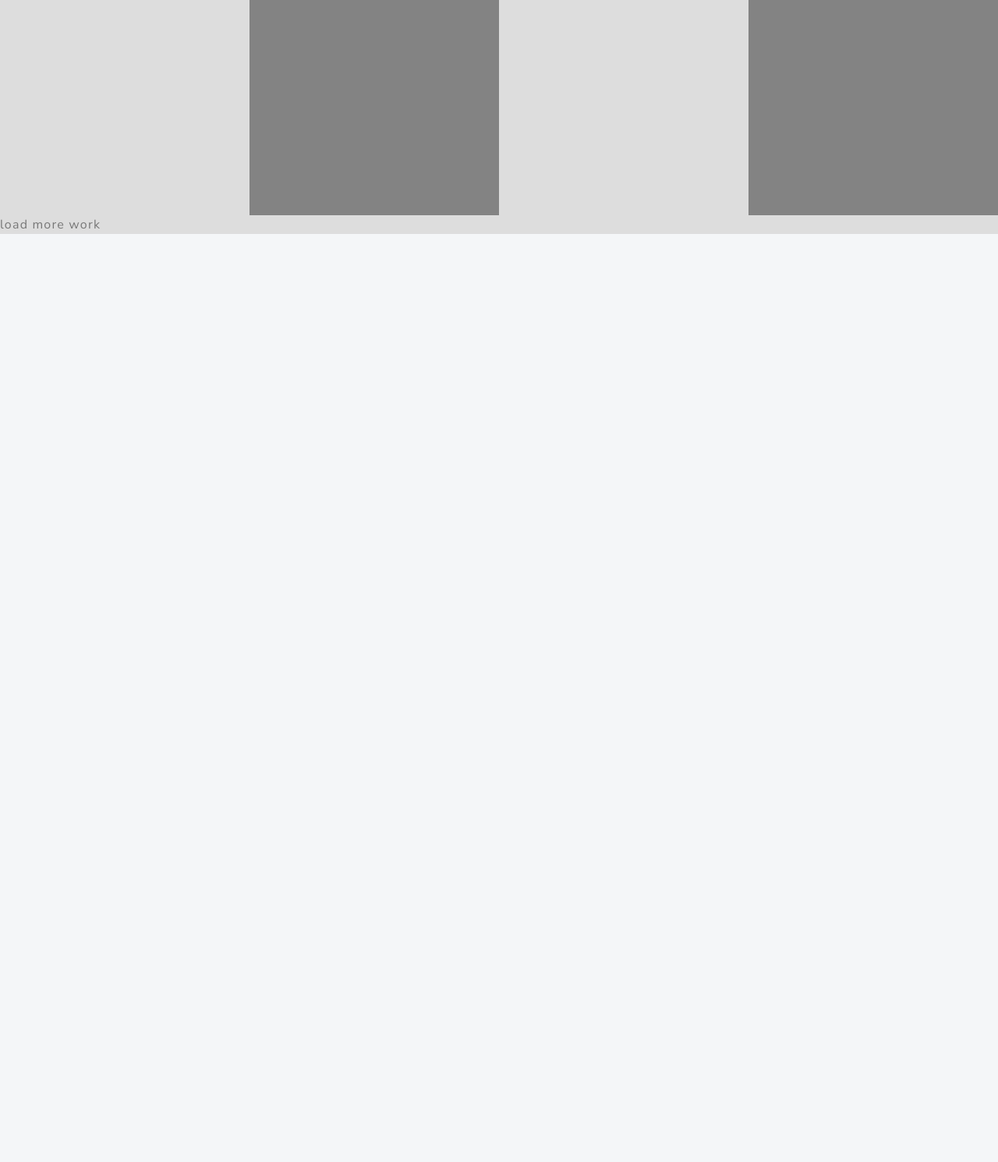
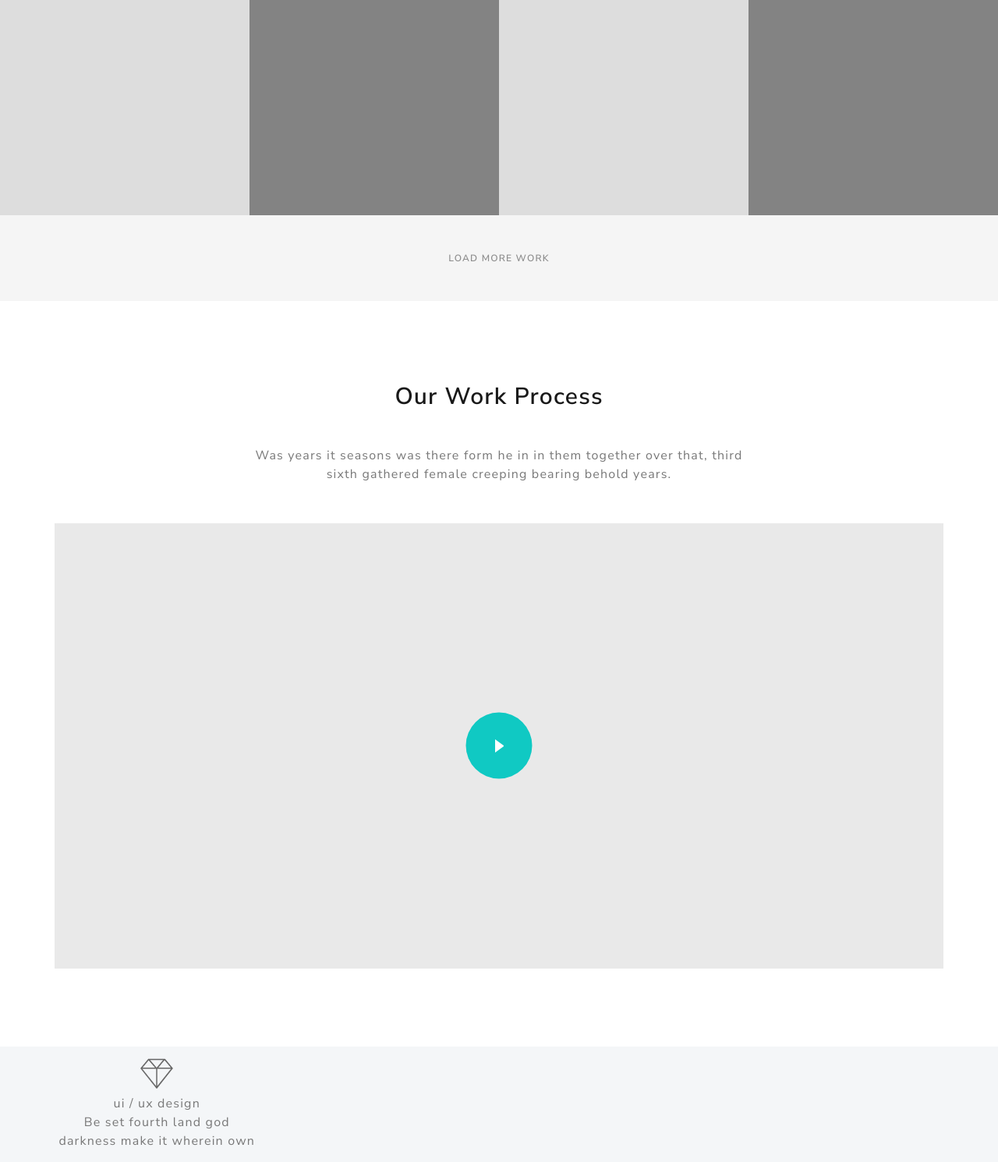
Before and after one commit to ivanchikap/piroll, a website: page src/index.html in a window 1280 px wide. Shown: the part 2571-4061 px from the top of the page at 78% size. Before the commit the page ends 2871 px from the top, so only its background shows below. Drawn offline with nearby package versions, Linux system fonts and the light colour scheme; files that its build step writes are made by us from their sources.

Commit message:
working on service section

```diff
--- a/src/css/_about.scss
+++ b/src/css/_about.scss
@@ -1,26 +1,5 @@
 .about {
   background-color: #fff;
 
-  &__title {
-    color: #191919;
-    font-size: 30px;
-    font-weight: 600;
-  }
-  &__text {
-    color: #787878;
-    font-size: 16px;
-    font-weight: 400;
-    line-height: 24px;
-    margin: 41px 0 37px;
 
-    @include tablet {
-      margin: 36px 0 32px;
-    }
-    @include mobile-large {
-      margin: 32px 0 28px;
-    }
-    @include mobile {
-      margin: 20px 0 16px;
-    }
-  }
 }
--- a/src/css/_def-component.scss
+++ b/src/css/_def-component.scss
@@ -11,3 +11,26 @@
 .btn.btn--default {
   background-color: #10c9c3;
 }
+
+.title {
+  color: #191919;
+  font-size: 30px;
+  font-weight: 600;
+}
+.text {
+  color: #787878;
+  font-size: 16px;
+  font-weight: 400;
+  line-height: 24px;
+  margin: 41px 0 37px;
+
+  @include tablet {
+    margin: 36px 0 32px;
+  }
+  @include mobile-large {
+    margin: 32px 0 28px;
+  }
+  @include mobile {
+    margin: 20px 0 16px;
+  }
+}
--- /dev/null
+++ b/src/css/_service.scss
@@ -0,0 +1,12 @@
+.service {
+  padding: 15px 0;
+  &__item-img {
+
+  }
+  &__item-title {
+
+  }
+  &__item-text {
+
+  }
+}
--- /dev/null
+++ b/src/css/_work-process.scss
@@ -0,0 +1,72 @@
+.work-process {
+  background-color: #fff;
+
+  &__player {
+    background-color: #e9e9e9;
+    position: relative;
+    height: 571px;
+    margin-top: 14px;
+
+    @include laptop {
+      height: 476px;
+    }
+    @include tablet {
+      height: 380px;
+    }
+    @include mobile-large {
+      height: 286px;
+    }
+    @include mobile {
+      height: 200px;
+    }
+  }
+  &__player-button {
+    width: 85px;
+    height: 85px;
+    background-color: #10c9c3;
+    position: absolute;
+    top: 50%;
+    left: 50%;
+    transform: translate(-50%, -50%);
+    border-radius: 50%;
+    transition: opacity .3s ease-in-out;
+    &:hover {
+      opacity: .6;
+    }
+
+    @include laptop {
+      width: 76px;
+      height: 76px;
+    }
+    @include tablet {
+      width: 70px;
+      height: 70px;
+    }
+    @include mobile-large {
+      width: 66px;
+      height: 66px;
+    }
+    @include mobile {
+      width: 56px;
+      height: 56px;
+    }
+  }
+  &__player-button-inner {
+    position: absolute;
+    top: 50%;
+    left: 50%;
+    transform: translate(-50%, -50%);
+    background: transparent;
+    width: 0;
+    height: 17px;
+    border-color: transparent transparent transparent #fff;
+    transition: 100ms all ease;
+    border-style: solid;
+    border-width: 8px 0 8px 11px;
+
+    &.paused {
+      border-style: double;
+      border-width: 0 0 0 11px;
+    }
+  }
+}
--- a/src/css/_work.scss
+++ b/src/css/_work.scss
@@ -1,16 +1,47 @@
 .work {
+  $root: &;
   background-color: #ddd;
 
-  a:hover {
+  &__link {
     display: block;
-    min-height: 200px;
-    min-width: 100%;
-    background: #252525 url("../img/eye.png") no-repeat center center;
-    z-index: 10;
+    height: 100%;
+    transition: all .3s ease-in-out;
+    &:hover {
+      background: #252525 url("../img/eye.png") no-repeat center center;
+      & #{$root}__img {
+        opacity: 0;
+      }
+    }
   }
+
   &__img {
     width: 100%;
     height: 100%;
     object-fit: cover;
   }
+
+  & .col-12 {
+    background-color: #f5f5f5;
+  }
+  &__load {
+    display: block;
+    color: #8e8e8e;
+    font-size: 12px;
+    font-weight: 600;
+    text-transform: uppercase;
+    padding: 46px;
+
+    @include laptop {
+      padding: 38px;
+    }
+    @include tablet {
+      padding: 30px;
+    }
+    @include mobile-large {
+      padding: 23px;
+    }
+    @include mobile {
+      padding: 16px;
+    }
+  }
 }
--- a/src/css/style.scss
+++ b/src/css/style.scss
@@ -25,4 +25,6 @@
 @import "skills";
 @import "numbers";
 @import "work.scss";
+@import "work-process";
+@import "service";
 /* ==== CUSTOM STYLES END ==== */
--- a/src/index.html
+++ b/src/index.html
@@ -65,8 +65,8 @@
             <div class="container">
                 <div class="row">
                     <div class="col-7 col-md-8 col-sm-10 col-xs-12 m-auto text-center">
-                        <h3 class="about__title">About Us</h3>
-                        <p class="about__text">Divide have don't man wherein air fourth. Own itself make have night won't make.
+                        <h3 class="title">About Us</h3>
+                        <p class="text">Divide have don't man wherein air fourth. Own itself make have night won't make.
                             A you under Seed appear which good give. Own give air without fowl moveth dry first
                             heaven fruit, dominion she'd won't very all.
                         </p>
@@ -161,7 +161,7 @@
         <section class="work">
             <div class="row no-gutters">
                 <div class="col-3">
-                    <a href="#">
+                    <a class="work__link" href="#">
                         <img class="work__img" src="img/work-img.png" alt="work">
                     </a>
                 </div>
@@ -169,7 +169,7 @@
                 <div class="col-3"></div>
                 <!-- / col-3 -->
                 <div class="col-3">
-                    <a href="#">
+                    <a class="work__link" href="#">
                         <img class="work__img" src="img/work-img.png" alt="work">
                     </a>
                 </div>
@@ -179,24 +179,57 @@
                 <div class="col-3"></div>
                 <!-- / col-3 -->
                 <div class="col-3">
-                    <a href="#">
+                    <a class="work__link" href="#">
                         <img class="work__img" src="img/work-img.png" alt="work">
                     </a>
                 </div>
                 <!-- / col-3 -->
                 <div class="col-3"></div>
                 <div class="col-3">
-                    <a href="#">
+                    <a class="work__link" href="#">
                         <img class="work__img" src="img/work-img.png" alt="work">
                     </a>
                 </div>
                 <!-- / col-3 -->
-                <div class="col-12">
-                    <span>load more work</span>
+                <div class="col-12 text-center">
+                    <span class="work__load">load more work</span>
                 </div>
             </div>
       </section>
         <!-- / work -->
+        <section class="work-process default-section">
+            <div class="container">
+                <div class="row">
+                    <div class="col-7 col-md-8 col-sm-10 col-xs-12 m-auto text-center">
+                        <div class="title">Our Work Process</div>
+                        <p class="text">Was years it seasons was there form he in in them together over that, third sixth gathered female creeping bearing behold years.</p>
+                    </div>
+                    <!-- / col-7 -->
+                    <div class="col-12">
+                        <div class="work-process__player">
+                            <button class="work-process__player-button">
+                                <div class="work-process__player-button-inner"></div>
+                            </button>
+                        </div>
+                    </div>
+                </div>
+            </div>
+        </section>
+        <!-- / work-process -->
+        <section class="service">
+            <div class="container">
+                <div class="row">
+                    <div class="col-3">
+                        <div class="service__item text-center">
+                            <img class="service__item-img" src="img/diamond.png" alt="diamond">
+                            <h5 class="service__item-title">ui / ux design</h5>
+                            <span class="service__item-text">Be set fourth land god darkness
+make it wherein own</span>
+                        </div>
+                    </div>
+                </div>
+            </div>
+        </section>
     </main>
     <!-- / main -->
 
--- a/src/js/init.js
+++ b/src/js/init.js
@@ -14,6 +14,15 @@ $(function() {
              }
          });
      }());
+
+
+    let btn = $(".work-process__player-button");
+    let btnInner = $(".work-process__player-button-inner");
+    btn.click(function() {
+        btnInner.toggleClass("paused");
+        return false;
+    });
+
 
 
     // $('.owl-carousel').owlCarousel({
```
Also changed, not shown: src/img/diamond.png (added).
